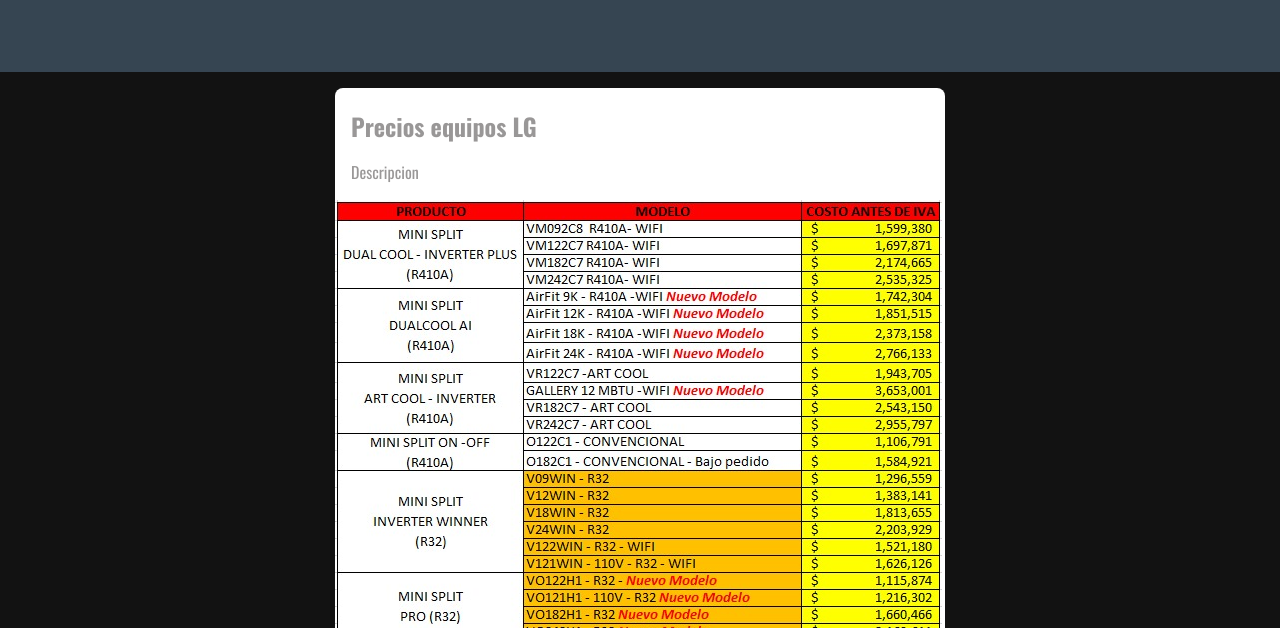
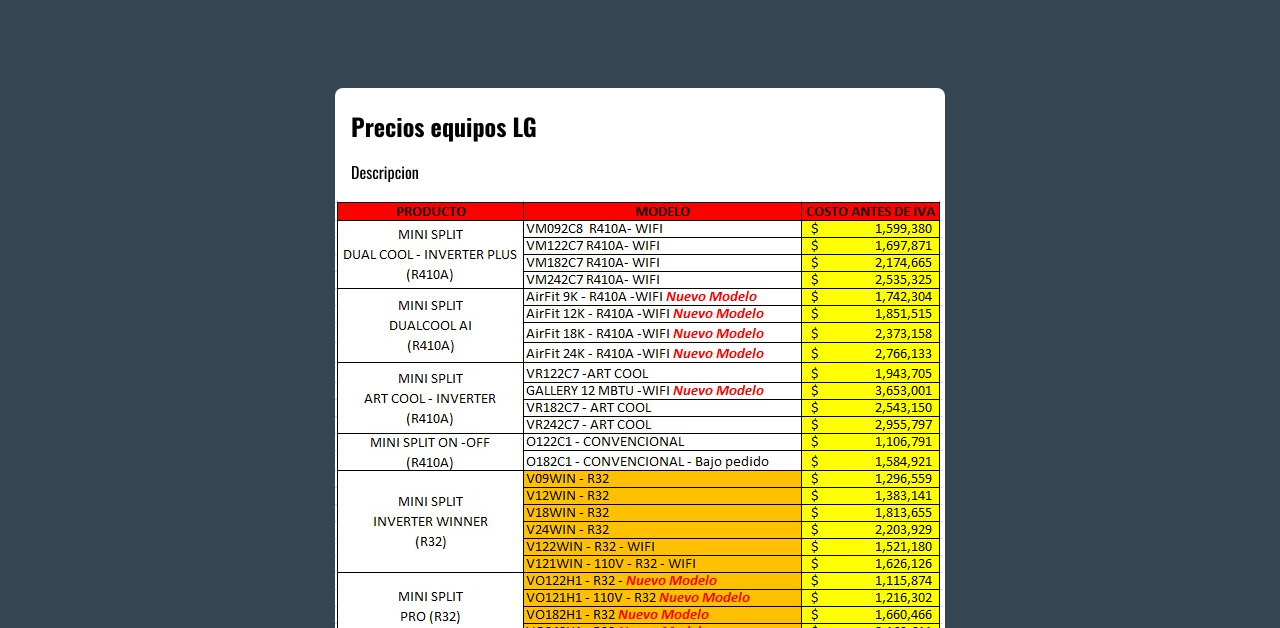
Before and after one commit to Yeinner20/miweb, a plain HTML site: page HTML/index.html in a window 1280 px wide. Both pictures are taken after a click on the button "🌙 Cambiar modo". Shown: the part 172-800 px from the top of the page. Drawn offline with nearby package versions, Linux system fonts and the light colour scheme; a web font is replaced by a local one.

Commit message:
nuevo cambio

```diff
--- a/HTML/style.css
+++ b/HTML/style.css
@@ -55,8 +55,8 @@ footer a:hover{
     color: cornflowerblue;
 }
 body.oscuro {
-  background-color: #121212;
-  color: #2925257a;
+  background-color: #364552;
+  color: #000000;
 }
 
 #modo-btn {
```
